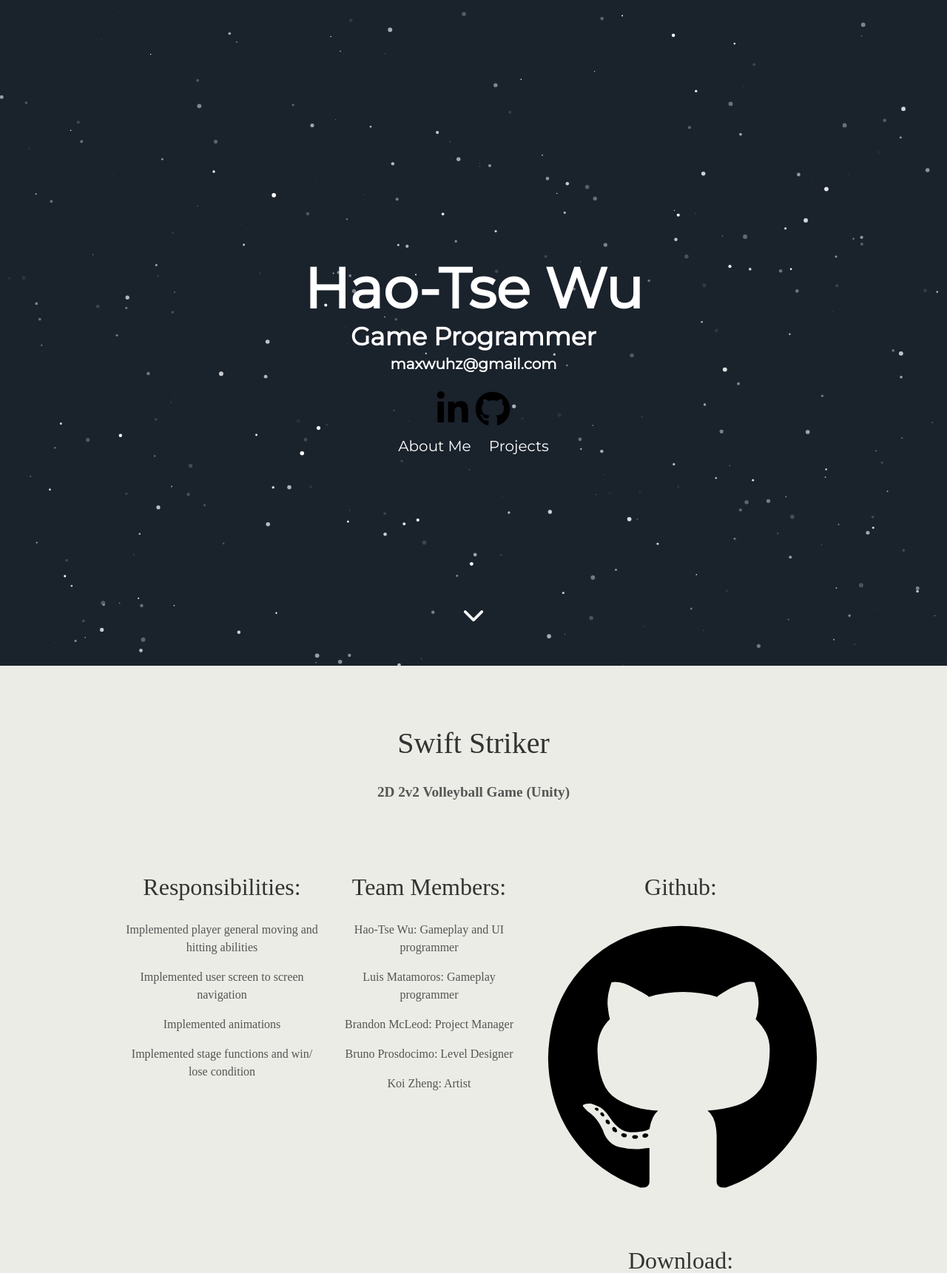
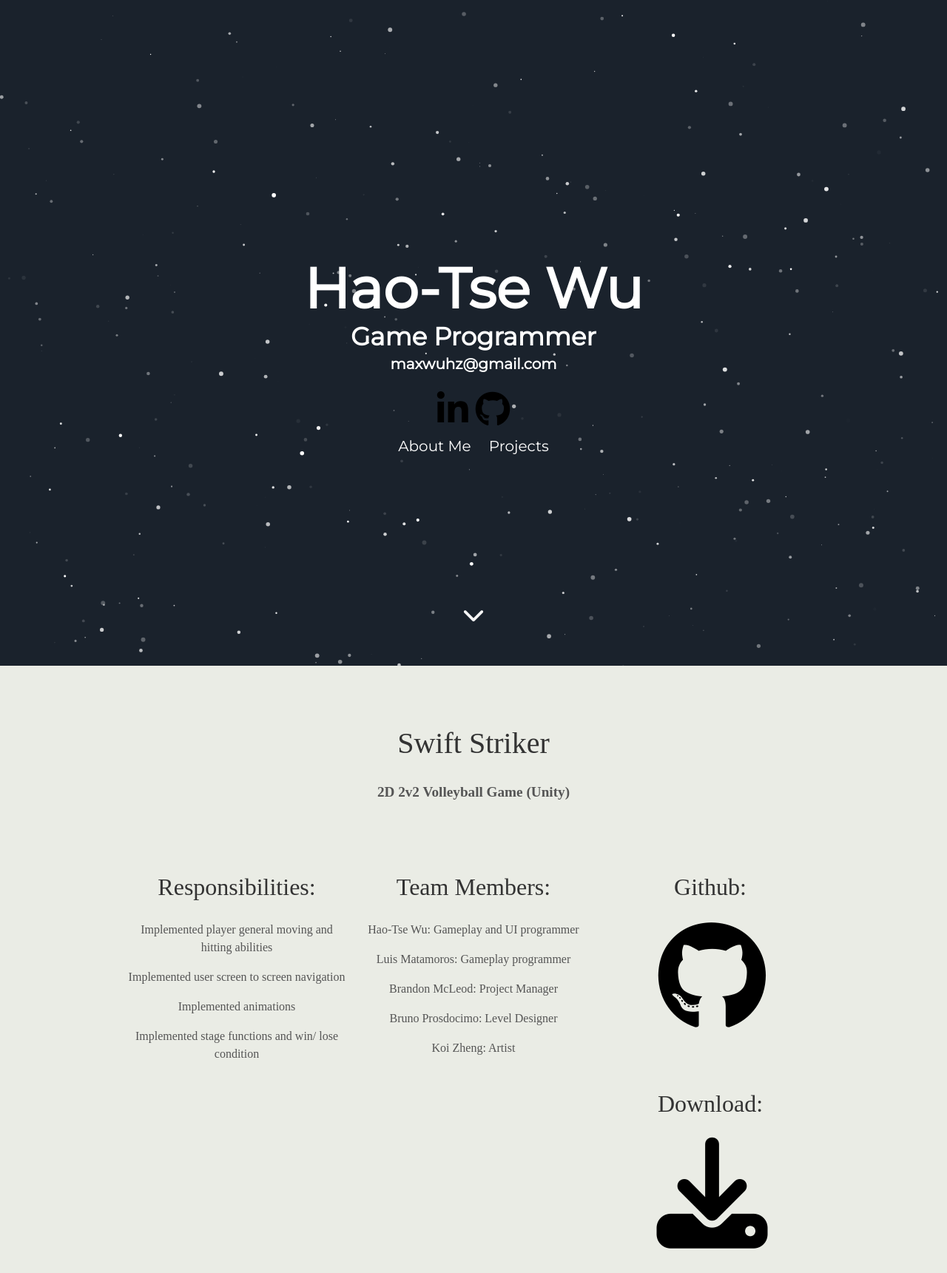
Before and after one commit to Maxroo/Maxroo.github.io, a Jekyll site: the page built from silver_bullet.html, in a window 1280 px wide. Shown: the top 1721 px of the page at 74% size. Built offline with Jekyll 4.4.1, drawn with Linux system fonts in a browser that asks for light colours; nearby versions of some CDN libraries; some web fonts are replaced; comment, search, counter and statistics services are not loaded; grey boxes are pictures that could not be loaded.

Commit message:
icon size

```diff
--- a/_includes/about.html
+++ b/_includes/about.html
@@ -67,7 +67,7 @@
               <p>A pokemon game? Player uses programming languages as your pokemon.</p>
             </div>
           <div class="tech">
-            <h2><a href="">Dodgeball Thing</a></h2>
+            <h2><a href="../DogeBallThing.html">Dodgeball Thing</a></h2>
             <div class="photo">
               <a href="../DogeBallThing.html"><img src="../DogeBallThing.PNG"
                 alt="Flowers in Chania" width="420" height="315"></a>
--- a/_includes/fracture.html
+++ b/_includes/fracture.html
@@ -25,9 +25,9 @@
   </div>
   <div class="tech">
     <h2 style = "text-align: center">Info: </h2>
-    <a aria-label="Download" target="_blank" href="http://community.vfs.com/arcade/game/fracture/"><i style="padding-left: 5px" class="fas fa-info fa-5x"></i></a>
+    <a aria-label="Download" target="_blank" href="http://community.vfs.com/arcade/game/fracture/"><i style="padding-left: 5px" class="fas fa-info fa-2x"></i></a>
     <h2 style= "text-align: center">Download: </h2>
-    <a aria-label="Download" target="_blank" href="https://projects.myvfs.com/games/GD48/Fracture.zip"><i style="padding-left: 5px" class="fas fa-download fa-5x"></i></a>
+    <a aria-label="Download" target="_blank" href="https://projects.myvfs.com/games/GD48/Fracture.zip"><i style="padding-left: 5px" class="fas fa-download fa-2x"></i></a>
     </div>
 </div>
   <div class="user">
--- a/_includes/swift_striker.html
+++ b/_includes/swift_striker.html
@@ -38,10 +38,10 @@
   </div>
   <div class="tech">
       <h2 style="text-align: center">Github: </h2>
-      <a aria-label="My Github" target="_blank" href="https://github.com/Maxroo/Swift-Striker"><i style="padding-left: 5px" class="fab fa-github fa-5x"></i></a>
+      <a aria-label="My Github" target="_blank" href="https://github.com/Maxroo/Swift-Striker"><i style="padding-left: 5px" class="fab fa-github fa-2x"></i></a>
       <h2 style= "text-align: center">Download: </h2>
       <a aria-label="Download" target="_blank" href=" https://drive.google.com/open?id=1T8CtyioIiabpusTAlwQ7CPIlfcmwhCBX">
-        <i style="padding-left: 5px" class="fas fa-download fa-5x"></i></a>
+        <i style="padding-left: 5px" class="fas fa-download fa-2x"></i></a>
     </div>
 </div>
   <div class="user">
```
